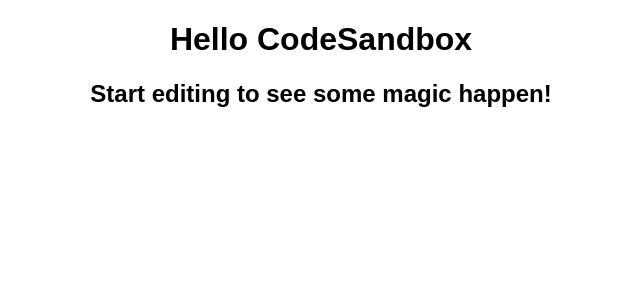
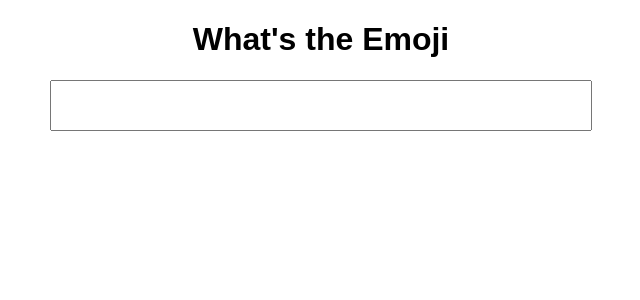
Before and after one commit to aashirwad01/React-emoji, a React (Create React App) app: page / in a window 1280 px wide. Shown: the top 300 px of the page, without its empty margins (319-959 px from the left). Built offline with nearby package versions, Linux system fonts and the light colour scheme.

Commit message:
feat-added input box ,c hanged style a bit

```diff
--- a/src/App.js
+++ b/src/App.js
@@ -1,10 +1,11 @@
+import React, { useState } from "react";
 import "./styles.css";
 
 export default function App() {
   return (
     <div className="App">
-      <h1>Hello CodeSandbox</h1>
-      <h2>Start editing to see some magic happen!</h2>
+      <h1>What's the Emoji</h1>
+      <input />
     </div>
   );
 }
--- a/src/styles.css
+++ b/src/styles.css
@@ -2,3 +2,7 @@
   font-family: sans-serif;
   text-align: center;
 }
+input {
+  min-width: 40%;
+  padding: 1rem;
+}
```
